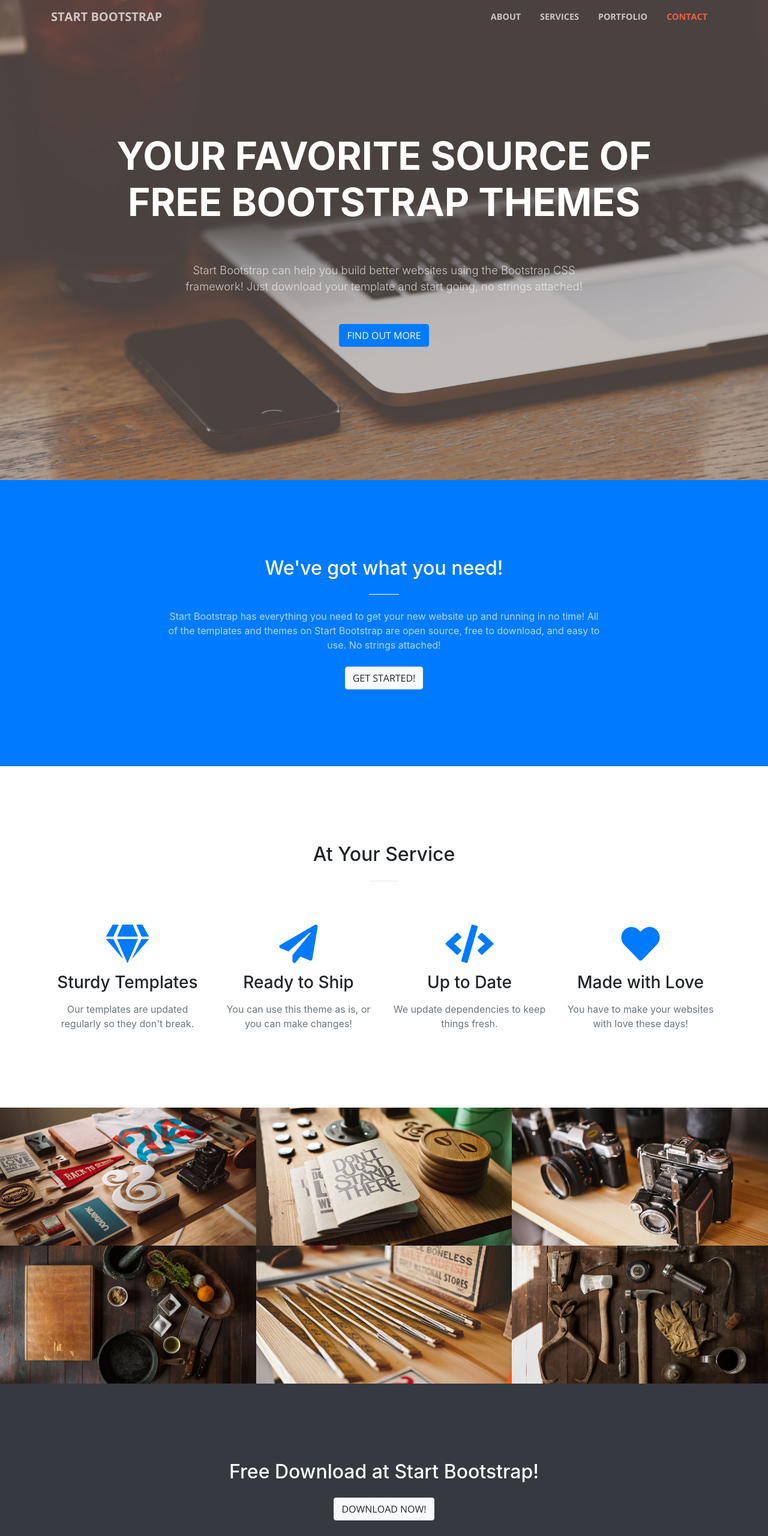
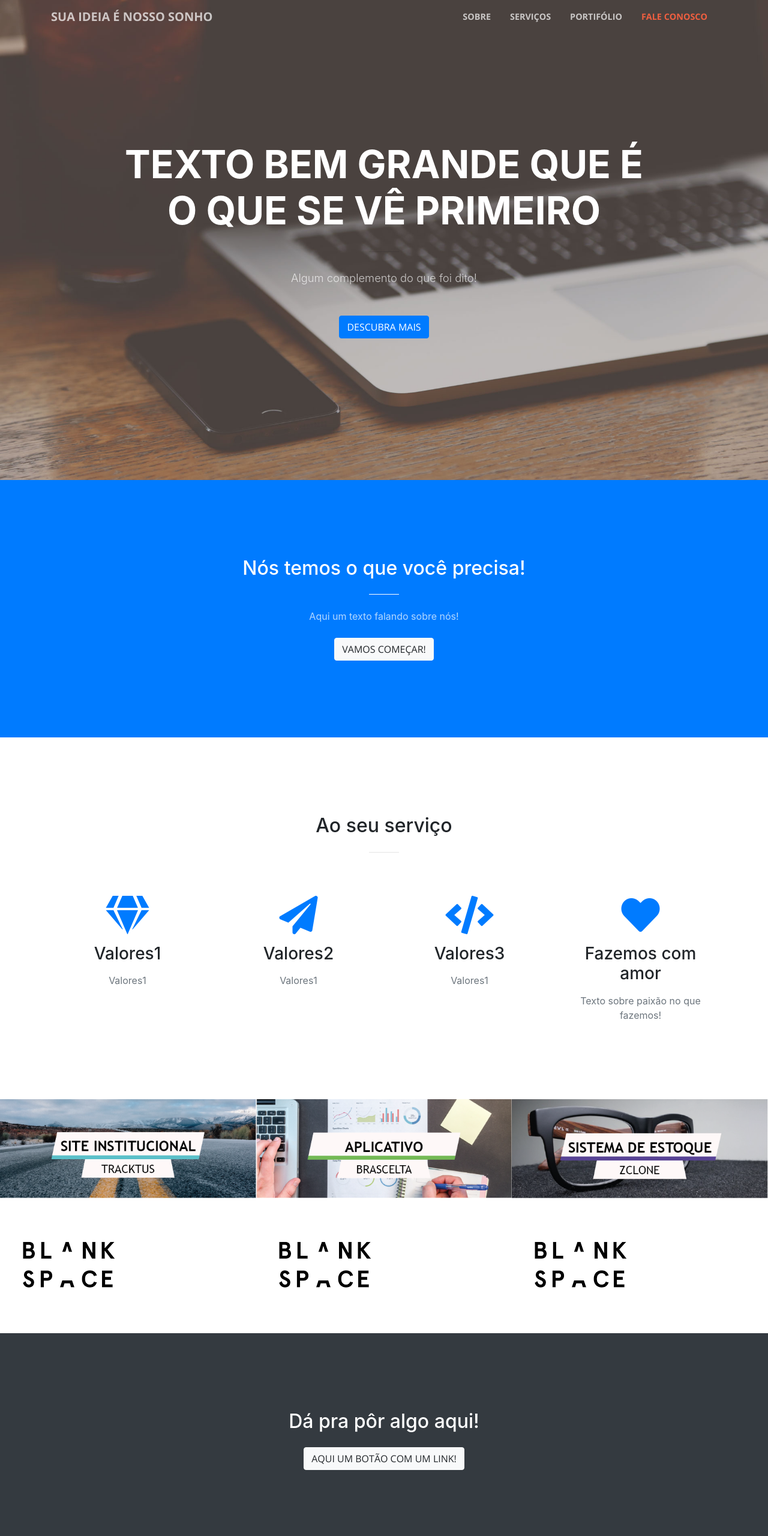
Before and after one commit to northoniserhardt/northoniserhardt.github.io, a website with bundled scripts: page index.html in a window 1280 px wide. Shown: the top 2560 px of the page at 60% size. Built offline with nearby package versions, Linux system fonts and the light colour scheme.

Commit message:
dando forma

```diff
--- a/index.html
+++ b/index.html
@@ -8,7 +8,7 @@
     <meta name="description" content="">
     <meta name="author" content="">
 
-    <title>Creative - Start Bootstrap Theme</title>
+    <title>Esset</title>
 
     <!-- Bootstrap core CSS -->
     <link href="vendor/bootstrap/css/bootstrap.min.css" rel="stylesheet">
@@ -22,7 +22,7 @@
     <link href="vendor/magnific-popup/magnific-popup.css" rel="stylesheet">
 
     <!-- Custom styles for this template -->
-    <link href="css/creative.min.css" rel="stylesheet">
+    <link href="css/creative.css" rel="stylesheet">
 
   </head>
 
@@ -31,23 +31,23 @@
     <!-- Navigation -->
     <nav class="navbar navbar-expand-lg navbar-light fixed-top" id="mainNav">
       <div class="container">
-        <a class="navbar-brand js-scroll-trigger" href="#page-top">Start Bootstrap</a>
+        <a class="navbar-brand js-scroll-trigger" href="#page-top">Sua ideia é nosso sonho</a>
         <button class="navbar-toggler navbar-toggler-right" type="button" data-toggle="collapse" data-target="#navbarResponsive" aria-controls="navbarResponsive" aria-expanded="false" aria-label="Toggle navigation">
           <span class="navbar-toggler-icon"></span>
         </button>
         <div class="collapse navbar-collapse" id="navbarResponsive">
           <ul class="navbar-nav ml-auto">
             <li class="nav-item">
-              <a class="nav-link js-scroll-trigger" href="#about">About</a>
+              <a class="nav-link js-scroll-trigger" href="#about">Sobre</a>
             </li>
             <li class="nav-item">
-              <a class="nav-link js-scroll-trigger" href="#services">Services</a>
+              <a class="nav-link js-scroll-trigger" href="#services">Serviços</a>
             </li>
             <li class="nav-item">
-              <a class="nav-link js-scroll-trigger" href="#portfolio">Portfolio</a>
+              <a class="nav-link js-scroll-trigger" href="#portfolio">Portifólio</a>
             </li>
             <li class="nav-item">
-              <a class="nav-link js-scroll-trigger" href="#contact">Contact</a>
+              <a class="nav-link js-scroll-trigger" href="#contact">Fale conosco</a>
             </li>
           </ul>
         </div>
@@ -59,13 +59,13 @@
         <div class="row">
           <div class="col-lg-10 mx-auto">
             <h1 class="text-uppercase">
-              <strong>Your Favorite Source of Free Bootstrap Themes</strong>
+              <strong>TEXTO BEM GRANDE QUE É O QUE SE VÊ PRIMEIRO</strong>
             </h1>
             <hr>
           </div>
           <div class="col-lg-8 mx-auto">
-            <p class="text-faded mb-5">Start Bootstrap can help you build better websites using the Bootstrap CSS framework! Just download your template and start going, no strings attached!</p>
-            <a class="btn btn-primary btn-xl js-scroll-trigger" href="#about">Find Out More</a>
+            <p class="text-faded mb-5">Algum complemento do que foi dito!</p>
+            <a class="btn btn-primary btn-xl js-scroll-trigger" href="#about">Descubra mais</a>
           </div>
         </div>
       </div>
@@ -75,10 +75,10 @@
       <div class="container">
         <div class="row">
           <div class="col-lg-8 mx-auto text-center">
-            <h2 class="section-heading text-white">We've got what you need!</h2>
+            <h2 class="section-heading text-white">Nós temos o que você precisa!</h2>
             <hr class="light my-4">
-            <p class="text-faded mb-4">Start Bootstrap has everything you need to get your new website up and running in no time! All of the templates and themes on Start Bootstrap are open source, free to download, and easy to use. No strings attached!</p>
-            <a class="btn btn-light btn-xl js-scroll-trigger" href="#services">Get Started!</a>
+            <p class="text-faded mb-4">Aqui um texto falando sobre nós!</p>
+            <a class="btn btn-light btn-xl js-scroll-trigger" href="#services">Vamos começar!</a>
           </div>
         </div>
       </div>
@@ -88,7 +88,7 @@
       <div class="container">
         <div class="row">
           <div class="col-lg-12 text-center">
-            <h2 class="section-heading">At Your Service</h2>
+            <h2 class="section-heading">Ao seu serviço</h2>
             <hr class="my-4">
           </div>
         </div>
@@ -98,29 +98,29 @@
           <div class="col-lg-3 col-md-6 text-center">
             <div class="service-box mt-5 mx-auto">
               <i class="fas fa-4x fa-gem text-primary mb-3 sr-icon-1"></i>
-              <h3 class="mb-3">Sturdy Templates</h3>
-              <p class="text-muted mb-0">Our templates are updated regularly so they don't break.</p>
+              <h3 class="mb-3">Valores1</h3>
+              <p class="text-muted mb-0">Valores1</p>
             </div>
           </div>
           <div class="col-lg-3 col-md-6 text-center">
             <div class="service-box mt-5 mx-auto">
               <i class="fas fa-4x fa-paper-plane text-primary mb-3 sr-icon-2"></i>
-              <h3 class="mb-3">Ready to Ship</h3>
-              <p class="text-muted mb-0">You can use this theme as is, or you can make changes!</p>
+              <h3 class="mb-3">Valores2</h3>
+              <p class="text-muted mb-0">Valores1</p>
             </div>
           </div>
           <div class="col-lg-3 col-md-6 text-center">
             <div class="service-box mt-5 mx-auto">
               <i class="fas fa-4x fa-code text-primary mb-3 sr-icon-3"></i>
-              <h3 class="mb-3">Up to Date</h3>
-              <p class="text-muted mb-0">We update dependencies to keep things fresh.</p>
+              <h3 class="mb-3">Valores3</h3>
+              <p class="text-muted mb-0">Valores1</p>
             </div>
           </div>
           <div class="col-lg-3 col-md-6 text-center">
             <div class="service-box mt-5 mx-auto">
               <i class="fas fa-4x fa-heart text-primary mb-3 sr-icon-4"></i>
-              <h3 class="mb-3">Made with Love</h3>
-              <p class="text-muted mb-0">You have to make your websites with love these days!</p>
+              <h3 class="mb-3">Fazemos com amor</h3>
+              <p class="text-muted mb-0">Texto sobre paixão no que fazemos!</p>
             </div>
           </div>
         </div>
@@ -131,90 +131,90 @@
       <div class="container-fluid p-0">
         <div class="row no-gutters popup-gallery">
           <div class="col-lg-4 col-sm-6">
-            <a class="portfolio-box" href="img/portfolio/fullsize/1.jpg">
-              <img class="img-fluid" src="img/portfolio/thumbnails/1.jpg" alt="">
+            <a class="portfolio-box" href="img/portfolio/fullsize/tracktus.png">
+              <img class="img-fluid" src="img/portfolio/thumbnails/tracktus.png" alt="">
               <div class="portfolio-box-caption">
                 <div class="portfolio-box-caption-content">
                   <div class="project-category text-faded">
-                    Category
+                    Categoria
                   </div>
                   <div class="project-name">
-                    Project Name
+                    Nome do projeto 1
                   </div>
                 </div>
               </div>
             </a>
           </div>
           <div class="col-lg-4 col-sm-6">
-            <a class="portfolio-box" href="img/portfolio/fullsize/2.jpg">
-              <img class="img-fluid" src="img/portfolio/thumbnails/2.jpg" alt="">
+            <a class="portfolio-box" href="img/portfolio/fullsize/brascelta.png">
+              <img class="img-fluid" src="img/portfolio/thumbnails/brascelta.png" alt="">
               <div class="portfolio-box-caption">
                 <div class="portfolio-box-caption-content">
                   <div class="project-category text-faded">
-                    Category
+                    Categoria
                   </div>
                   <div class="project-name">
-                    Project Name
+                    Nome do projeto 2
                   </div>
                 </div>
               </div>
             </a>
           </div>
           <div class="col-lg-4 col-sm-6">
-            <a class="portfolio-box" href="img/portfolio/fullsize/3.jpg">
-              <img class="img-fluid" src="img/portfolio/thumbnails/3.jpg" alt="">
+            <a class="portfolio-box" href="img/portfolio/fullsize/zclone.png">
+              <img class="img-fluid" src="img/portfolio/thumbnails/zclone.png" alt="">
               <div class="portfolio-box-caption">
                 <div class="portfolio-box-caption-content">
                   <div class="project-category text-faded">
-                    Category
+                    Categoria
                   </div>
                   <div class="project-name">
-                    Project Name
+                    Nome do projeto 3
                   </div>
                 </div>
               </div>
             </a>
           </div>
           <div class="col-lg-4 col-sm-6">
-            <a class="portfolio-box" href="img/portfolio/fullsize/4.jpg">
-              <img class="img-fluid" src="img/portfolio/thumbnails/4.jpg" alt="">
+            <a class="portfolio-box" href="img/portfolio/fullsize/blankspace.png">
+              <img class="img-fluid" src="img/portfolio/thumbnails/blankspace.png" alt="">
               <div class="portfolio-box-caption">
                 <div class="portfolio-box-caption-content">
                   <div class="project-category text-faded">
-                    Category
+                    Categoria
                   </div>
                   <div class="project-name">
-                    Project Name
+                    Nome do projeto 4
                   </div>
                 </div>
               </div>
             </a>
           </div>
           <div class="col-lg-4 col-sm-6">
-            <a class="portfolio-box" href="img/portfolio/fullsize/5.jpg">
-              <img class="img-fluid" src="img/portfolio/thumbnails/5.jpg" alt="">
+            <a class="portfolio-box" href="img/portfolio/fullsize/blankspace.png">
+              <img class="img-fluid" src="img/portfolio/thumbnails/blankspace.png" alt="">
               <div class="portfolio-box-caption">
                 <div class="portfolio-box-caption-content">
                   <div class="project-category text-faded">
-                    Category
+                    Categoria
                   </div>
                   <div class="project-name">
-                    Project Name
+                    Nome do projeto 5
                   </div>
                 </div>
               </div>
             </a>
           </div>
           <div class="col-lg-4 col-sm-6">
-            <a class="portfolio-box" href="img/portfolio/fullsize/6.jpg">
-              <img class="img-fluid" src="img/portfolio/thumbnails/6.jpg" alt="">
+            <a class="portfolio-box" href="img/portfolio/fullsize/blankspace.png">
+              <img class="img-fluid" src="img/portfolio/thumbnails/blankspace.png" alt="">
               <div class="portfolio-box-caption">
                 <div class="portfolio-box-caption-content">
                   <div class="project-category text-faded">
-                    Category
+                    Categoria
                   </div>
                   <div class="project-name">
-                    Project Name
+                    Nome do projeto 6
                   </div>
                 </div>
               </div>
@@ -226,8 +226,8 @@
 
     <section class="bg-dark text-white">
       <div class="container text-center">
-        <h2 class="mb-4">Free Download at Start Bootstrap!</h2>
-        <a class="btn btn-light btn-xl sr-button" href="http://startbootstrap.com/template-overviews/creative/">Download Now!</a>
+        <h2 class="mb-4">Dá pra pôr algo aqui!</h2>
+        <a class="btn btn-light btn-xl sr-button" href="http://google.com.br">Aqui um botão com um link!</a>
       </div>
     </section>
 
@@ -235,20 +235,20 @@
       <div class="container">
         <div class="row">
           <div class="col-lg-8 mx-auto text-center">
-            <h2 class="section-heading">Let's Get In Touch!</h2>
+            <h2 class="section-heading">Vamos conversar!</h2>
             <hr class="my-4">
-            <p class="mb-5">Ready to start your next project with us? That's great! Give us a call or send us an email and we will get back to you as soon as possible!</p>
+            <p class="mb-5">Texto motivando a entrar em contato!</p>
           </div>
         </div>
         <div class="row">
           <div class="col-lg-4 ml-auto text-center">
             <i class="fas fa-phone fa-3x mb-3 sr-contact-1"></i>
-            <p>123-456-6789</p>
+            <p>(51) xxxxx-xxxx</p>
           </div>
           <div class="col-lg-4 mr-auto text-center">
             <i class="fas fa-envelope fa-3x mb-3 sr-contact-2"></i>
             <p>
-              <a href="mailto:your-email@your-domain.com">feedback@startbootstrap.com</a>
+              <a href="esset.tech@gmail.com">esset.tech@gmail.com</a>
             </p>
           </div>
         </div>
```
Also changed, not shown: img/portfolio/fullsize/blankspace.png (added), img/portfolio/fullsize/brascelta.png (added), img/portfolio/fullsize/tracktus.png (added), img/portfolio/fullsize/zclone.png (added), img/portfolio/thumbnails/blankspace.png (added), img/portfolio/thumbnails/brascelta.png (added), img/portfolio/thumbnails/tracktus.png (added), img/portfolio/thumbnails/zclone.png (added).
